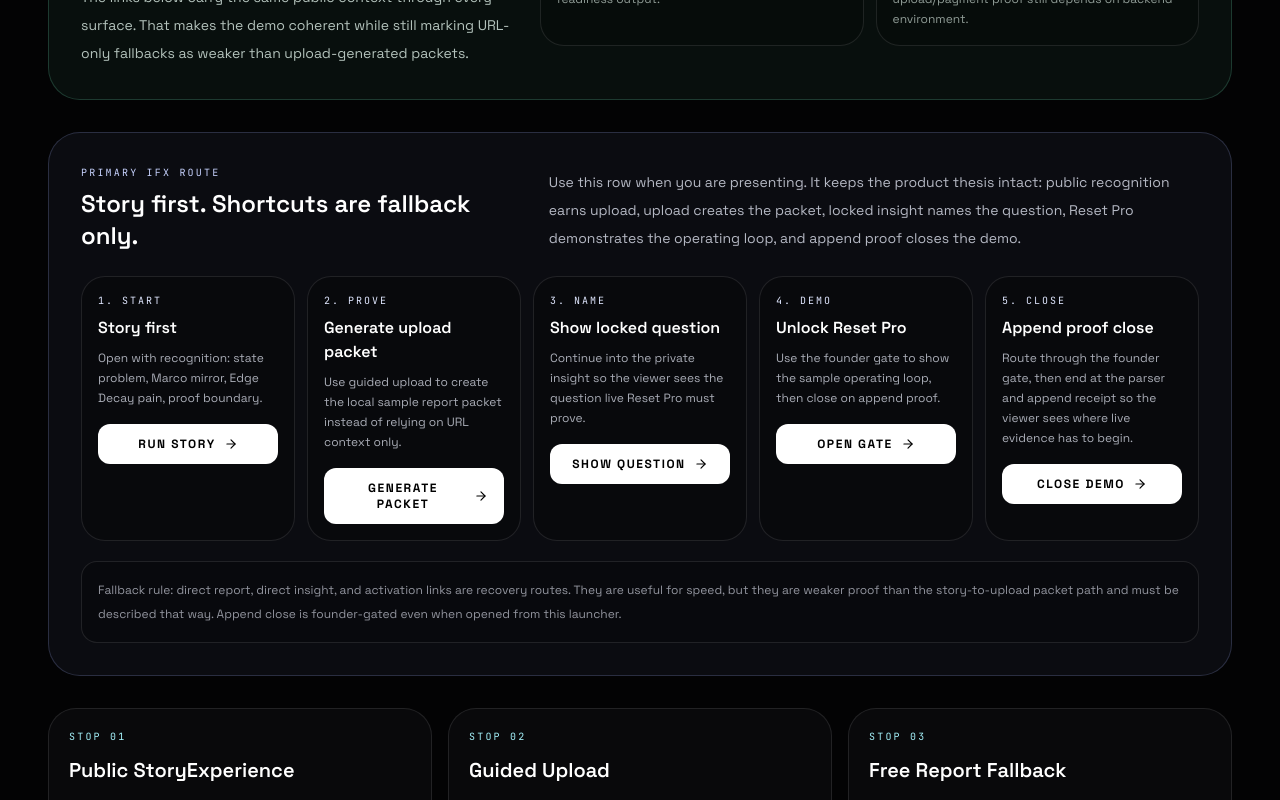
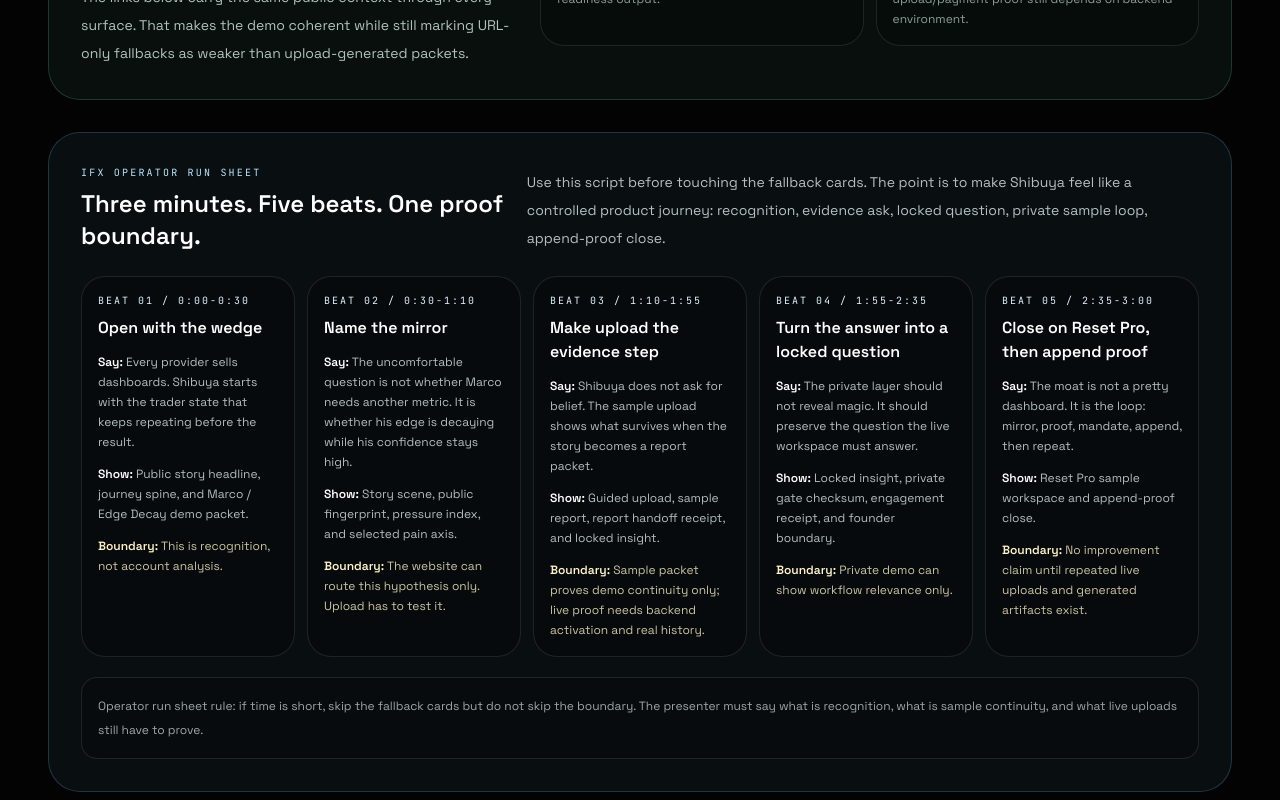
Before and after one commit to juninhogaucho/shibuya-analytics, a React (Vite) app: page /demo in a window 1280 px wide. Shown: the part 1020-1820 px from the top of the page. Built offline with nearby package versions, Linux system fonts and the light colour scheme; no server answers.

Commit message:
Add IFX operator run sheet

```diff
--- a/scripts/shibuya_demo_readiness_gate.mjs
+++ b/scripts/shibuya_demo_readiness_gate.mjs
@@ -25,7 +25,7 @@
   {
     label: 'IFX demo launcher',
     file: 'src/pages/marketing/DemoLauncherPage.tsx',
-    markers: ['IFX Demo Launcher', 'DEMO LAUNCH PACKET', 'PRIMARY IFX ROUTE', 'Story first. Shortcuts are fallback only.', 'Close Demo', 'Open Append', 'Fallback rule: direct report, direct insight, and activation links are recovery routes.', 'Append close is founder-gated even when opened from this launcher.', 'One controlled path from story to append-proof close.', 'The launcher is not live proof.', 'Secret values are never printed', 'buildIfxDemoJourneyPaths'],
+    markers: ['IFX Demo Launcher', 'DEMO LAUNCH PACKET', 'IFX operator run sheet', 'Three minutes. Five beats. One proof boundary.', 'Operator run sheet rule', 'PRIMARY IFX ROUTE', 'Story first. Shortcuts are fallback only.', 'Close Demo', 'Open Append', 'Fallback rule: direct report, direct insight, and activation links are recovery routes.', 'Append close is founder-gated even when opened from this launcher.', 'One controlled path from story to append-proof close.', 'The launcher is not live proof.', 'Secret values are never printed', 'IFX_DEMO_OPERATOR_RUNBOOK', 'buildIfxDemoJourneyPaths'],
   },
   {
     label: 'public upload',
--- a/src/lib/ifxDemoJourney.ts
+++ b/src/lib/ifxDemoJourney.ts
@@ -17,6 +17,58 @@
   'archetypes',
   'predicted-reveal',
   'upload-moment',
+] as const
+
+export interface IfxDemoOperatorBeat {
+  beat: string
+  timebox: string
+  title: string
+  say: string
+  show: string
+  boundary: string
+}
+
+export const IFX_DEMO_OPERATOR_RUNBOOK: IfxDemoOperatorBeat[] = [
+  {
+    beat: '01',
+    timebox: '0:00-0:30',
+    title: 'Open with the wedge',
+    say: 'Every provider sells dashboards. Shibuya starts with the trader state that keeps repeating before the result.',
+    show: 'Public story headline, journey spine, and Marco / Edge Decay demo packet.',
+    boundary: 'This is recognition, not account analysis.',
+  },
+  {
+    beat: '02',
+    timebox: '0:30-1:10',
+    title: 'Name the mirror',
+    say: 'The uncomfortable question is not whether Marco needs another metric. It is whether his edge is decaying while his confidence stays high.',
+    show: 'Story scene, public fingerprint, pressure index, and selected pain axis.',
+    boundary: 'The website can route this hypothesis only. Upload has to test it.',
+  },
+  {
+    beat: '03',
+    timebox: '1:10-1:55',
+    title: 'Make upload the evidence step',
+    say: 'Shibuya does not ask for belief. The sample upload shows what survives when the story becomes a report packet.',
+    show: 'Guided upload, sample report, report handoff receipt, and locked insight.',
+    boundary: 'Sample packet proves demo continuity only; live proof needs backend activation and real history.',
+  },
+  {
+    beat: '04',
+    timebox: '1:55-2:35',
+    title: 'Turn the answer into a locked question',
+    say: 'The private layer should not reveal magic. It should preserve the question the live workspace must answer.',
+    show: 'Locked insight, private gate checksum, engagement receipt, and founder boundary.',
+    boundary: 'Private demo can show workflow relevance only.',
+  },
+  {
+    beat: '05',
+    timebox: '2:35-3:00',
+    title: 'Close on Reset Pro, then append proof',
+    say: 'The moat is not a pretty dashboard. It is the loop: mirror, proof, mandate, append, then repeat.',
+    show: 'Reset Pro sample workspace and append-proof close.',
+    boundary: 'No improvement claim until repeated live uploads and generated artifacts exist.',
+  },
 ] as const
 
 export function buildIfxGuidedDemoParams(): URLSearchParams {
--- a/src/pages/marketing/DemoLauncherPage.tsx
+++ b/src/pages/marketing/DemoLauncherPage.tsx
@@ -3,7 +3,7 @@
 import { PublicJourneySpine } from '../../components/landing/PublicJourneySpine'
 import { hasPrivateDemoGateConfigured } from '../../lib/privateDemoAccess'
 import { resolveMarket } from '../../lib/market'
-import { buildIfxDemoJourneyPaths } from '../../lib/ifxDemoJourney'
+import { IFX_DEMO_OPERATOR_RUNBOOK, buildIfxDemoJourneyPaths } from '../../lib/ifxDemoJourney'
 
 export function DemoLauncherPage() {
   const location = useLocation()
@@ -177,6 +177,44 @@
           </div>
         </section>
 
+        <section className="mb-8 rounded-[2rem] border border-sky-300/20 bg-sky-300/[0.055] p-5 md:p-8">
+          <div className="mb-6 grid gap-4 lg:grid-cols-[0.78fr_1.22fr] lg:items-end">
+            <div>
+              <p className="font-mono text-[10px] uppercase tracking-[0.22em] text-sky-200">
+                IFX operator run sheet
+              </p>
+              <h2 className="mt-2 text-2xl font-semibold text-white">Three minutes. Five beats. One proof boundary.</h2>
+            </div>
+            <p className="text-sm leading-7 text-sky-50/75">
+              Use this script before touching the fallback cards. The point is to make Shibuya feel like a controlled
+              product journey: recognition, evidence ask, locked question, private sample loop, append-proof close.
+            </p>
+          </div>
+          <div className="grid gap-3 xl:grid-cols-5">
+            {IFX_DEMO_OPERATOR_RUNBOOK.map((beat) => (
+              <article key={beat.beat} className="rounded-3xl border border-white/10 bg-black/25 p-4">
+                <p className="font-mono text-[10px] uppercase tracking-[0.2em] text-sky-100">
+                  Beat {beat.beat} / {beat.timebox}
+                </p>
+                <h3 className="mt-2 text-base font-semibold text-white">{beat.title}</h3>
+                <p className="mt-3 text-xs leading-5 text-sky-50/75">
+                  <span className="font-semibold text-white">Say:</span> {beat.say}
+                </p>
+                <p className="mt-3 text-xs leading-5 text-sky-50/75">
+                  <span className="font-semibold text-white">Show:</span> {beat.show}
+                </p>
+                <p className="mt-3 text-xs leading-5 text-amber-100/80">
+                  <span className="font-semibold text-amber-100">Boundary:</span> {beat.boundary}
+                </p>
+              </article>
+            ))}
+          </div>
+          <p className="mt-5 rounded-2xl border border-white/10 bg-black/20 p-4 text-xs leading-6 text-sky-50/65">
+            Operator run sheet rule: if time is short, skip the fallback cards but do not skip the boundary. The presenter
+            must say what is recognition, what is sample continuity, and what live uploads still have to prove.
+          </p>
+        </section>
+
         <section className="mb-8 rounded-[2rem] border border-indigo-300/20 bg-indigo-300/[0.055] p-5 md:p-8">
           <div className="mb-6 grid gap-4 lg:grid-cols-[0.82fr_1.18fr] lg:items-end">
             <div>
```
Also changed, not shown: 2 other files (tests, documents, lock files or other folders).
